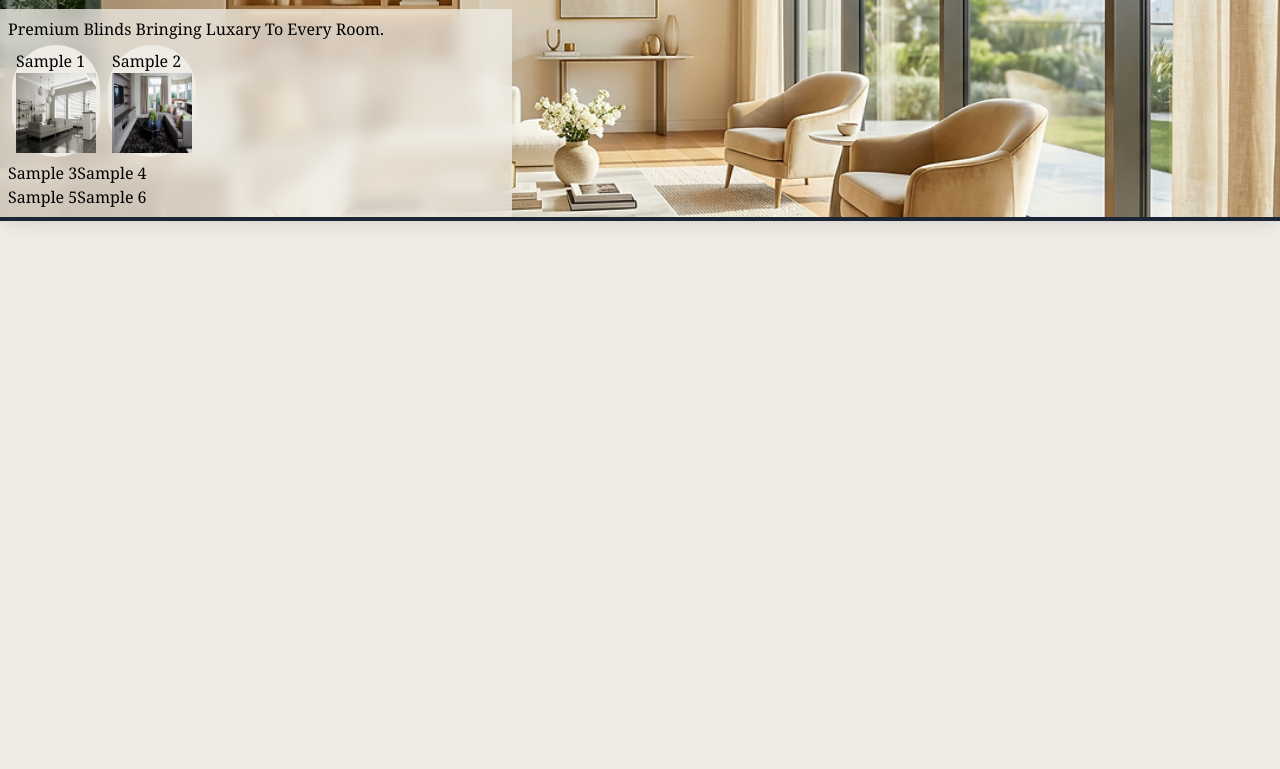
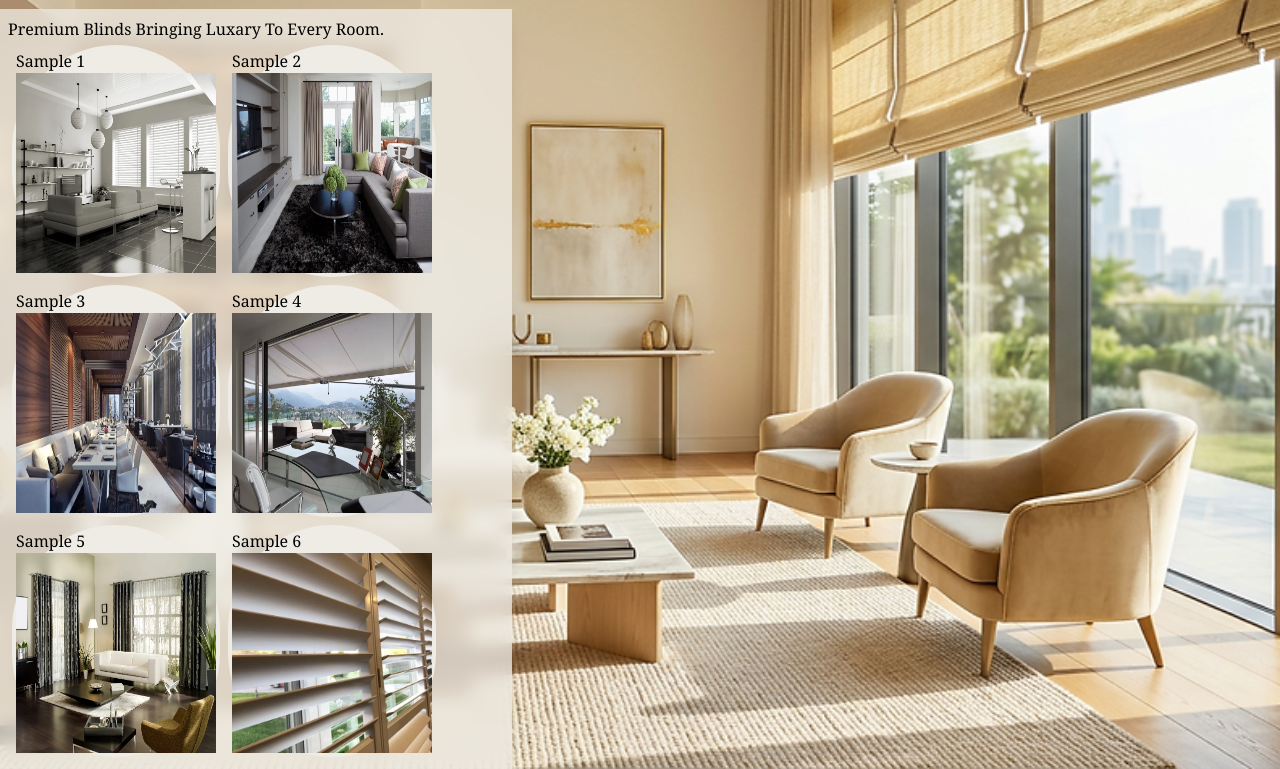
Before and after one commit to Donnie8GO/Laxsen-Website, a website: page index.html in a window 1280 px wide. Shown: the part 263-1032 px from the top of the page. Before the commit the page ends 800 px from the top, so only its background shows below. Drawn offline with Linux system fonts and the light colour scheme.

Commit message:
more images

```diff
--- a/index.html
+++ b/index.html
@@ -42,26 +42,40 @@
                 </div>-->
                 <div class="flex flex-col p-2">
                     <h4 class="font-normal inline-block">Premium Blinds Bringing Luxary To Every Room.</h4>
+                    <div class="items-start justify-between">
                         <div class="flex flex-row">
                             <!--Nothing here yet! This is where we need product samples!-->
                             <div class="flex flex-col m-1 p-1 bg-[#EFECE6] rounded-full">
                                 <h3>Sample 1</h3>
-                            <img class="h-20 w-20" src="./src/assets/blinds9.webp">
+                                <img class="h-50 w-50" src="./src/assets/blinds9.webp">
                             </div>
                             <div class="flex flex-col m-1 p-1 bg-[#EFECE6] rounded-full">
                                 <h3>Sample 2</h3>
-                            <img class="h-20 w-20" src="./src/assets/blinds8.webp">
+                                <img class="h-50 w-50" src="./src/assets/blinds8.webp">
                             </div>
                         </div>
                         <div class="flex flex-row">
                             <!--Nothing here yet! This is where we need product samples!-->
-                        <h1>Sample 3</h1>
-                        <h1>Sample 4</h1>
+                            <div class="flex flex-col m-1 p-1 bg-[#EFECE6] rounded-full">
+                                <h3>Sample 3</h3>
+                                <img class="h-50 w-50" src="./src/assets/blinds7.webp">
+                            </div>
+                            <div class="flex flex-col m-1 p-1 bg-[#EFECE6] rounded-full">
+                                <h3>Sample 4</h3>
+                                <img class="h-50 w-50" src="./src/assets/blinds6.webp">
+                            </div>
                         </div>
                         <div class="flex flex-row">
                             <!--Nothing here yet! This is where we need product samples!-->
-                        <h1>Sample 5</h1>
-                        <h1>Sample 6</h1>
+                            <div class="flex flex-col m-1 p-1 bg-[#EFECE6] rounded-full">
+                                <h3>Sample 5</h3>
+                                <img class="h-50 w-50" src="./src/assets/blinds5.webp">
+                            </div>
+                            <div class="flex flex-col m-1 p-1 bg-[#EFECE6] rounded-full">
+                                <h3>Sample 6</h3>
+                                <img class="h-50 w-50" src="./src/assets/blinds4.webp">
+                            </div>
+                        </div>
                     </div>
                 </div>
             </div>
```
Also changed, not shown: src/output.css. Lines whose indentation alone changed are shown as unchanged.
